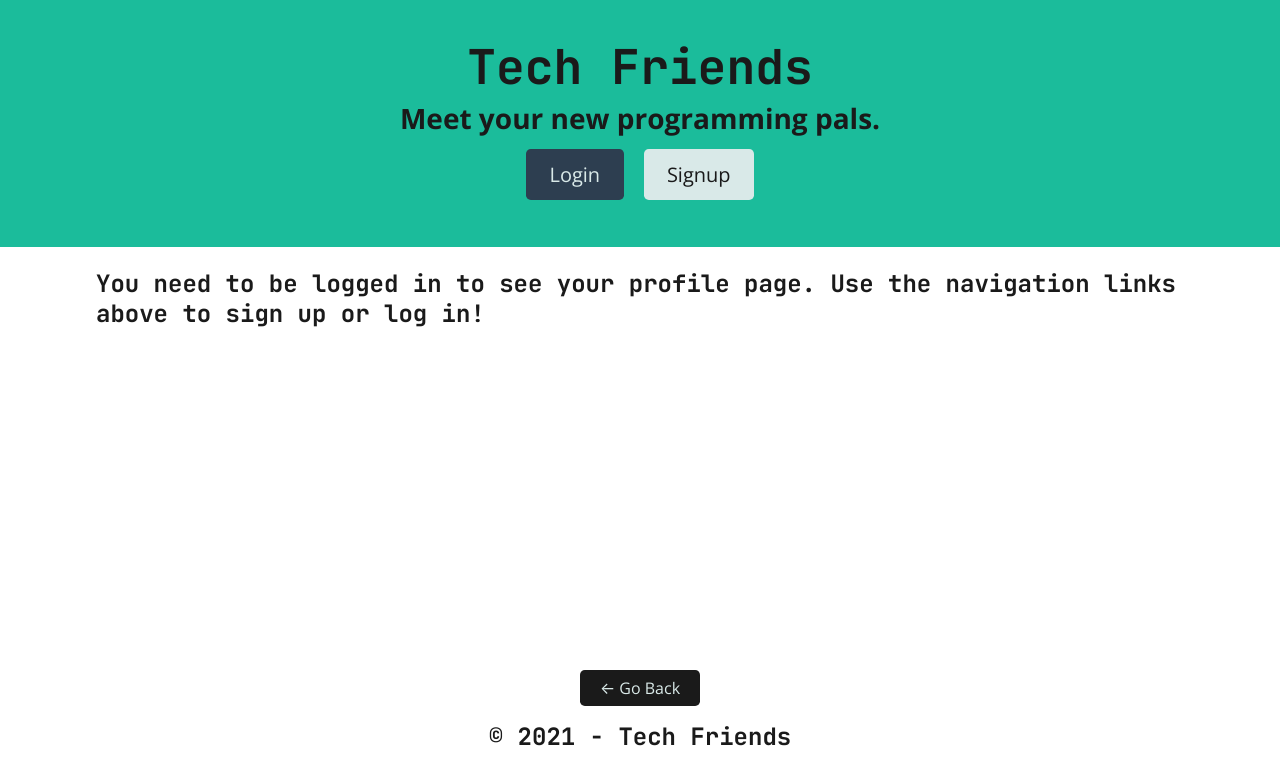
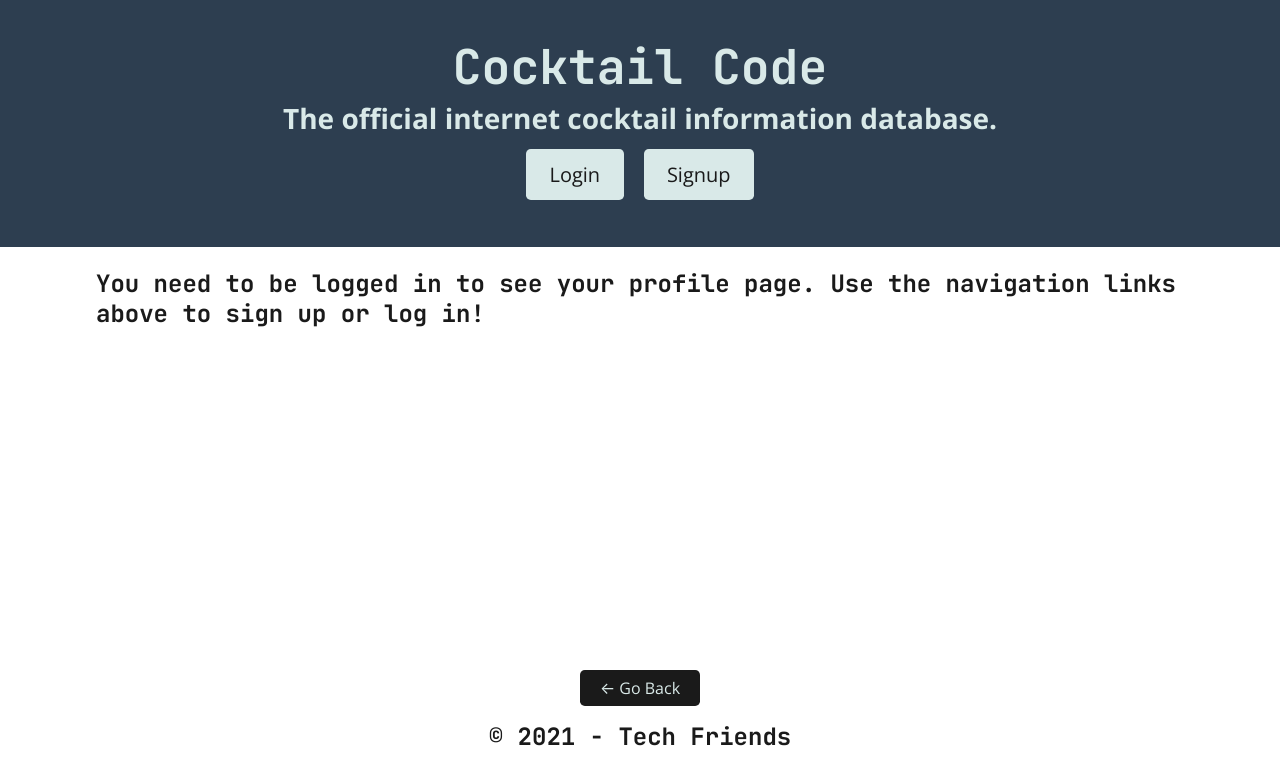
Before and after one commit to tracye1083/Project3, a React (Create React App) app in the folder client/: page /profiles/1 in a window 1280 px wide. Shown: the top 784 px of the page. Built offline with nearby package versions, Linux system fonts and the light colour scheme; no server answers.

Commit message:
saving card update

```diff
--- a/client/src/components/Header/index.js
+++ b/client/src/components/Header/index.js
@@ -9,15 +9,15 @@ const Header = () => {
     Auth.logout();
   };
   return (
-    <header className="bg-info text-dark mb-4 py-3 display-flex align-center">
+    <header className="bg-primary text-light mb-4 py-3 display-flex align-center">
       <div className="container flex-column justify-space-between-lg justify-center align-center text-center">
-        <Link className="text-dark" to="/">
+        <Link className="text-light" to="/">
           <h1 className="m-0" style={{ fontSize: '3rem' }}>
-            Tech Friends
+            Cocktail Code
           </h1>
         </Link>
         <p className="m-0" style={{ fontSize: '1.75rem', fontWeight: '700' }}>
-          Meet your new programming pals.
+          The official internet cocktail information database.
         </p>
         <div>
           {Auth.loggedIn() ? (
@@ -31,7 +31,7 @@ const Header = () => {
             </>
           ) : (
             <>
-              <Link className="btn btn-lg btn-primary m-2" to="/login">
+              <Link className="btn btn-lg btn-light m-2" to="/login">
                 Login
               </Link>
               <Link className="btn btn-lg btn-light m-2" to="/signup">
--- a/client/src/components/ProfileList/index.js
+++ b/client/src/components/ProfileList/index.js
@@ -72,6 +72,17 @@ const ProfileList = ({ drinks, title }) => {
                       {drink.name && drink.name.length === 1 ? '' : 's'}
                     </span>
                   </h4>
+                  <ul>
+                    <li>
+                      {drink.name && drink.instructions}
+                    </li>
+                    <li>
+                      {drink.name && drink.ingredients}
+                    </li>
+                    <li>
+                      {drink.name && drink.measure}
+                    </li>
+                  </ul>
 
                   <Link
                     className="btn btn-block btn-squared btn-light text-dark"
--- a/client/src/utils/queries.js
+++ b/client/src/utils/queries.js
@@ -28,6 +28,7 @@ export const GET_DRINK_BY_INGREDIENT = gql`
             ingredients
             instructions
             measure
+            image
         }
     }`;
 
```
